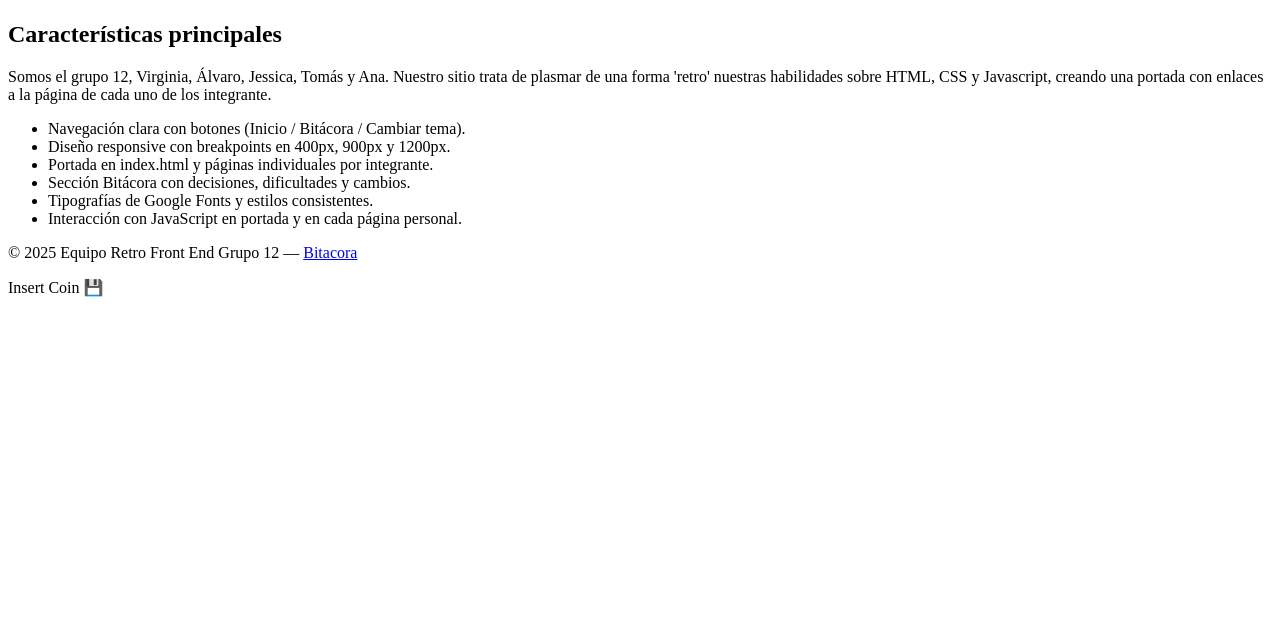
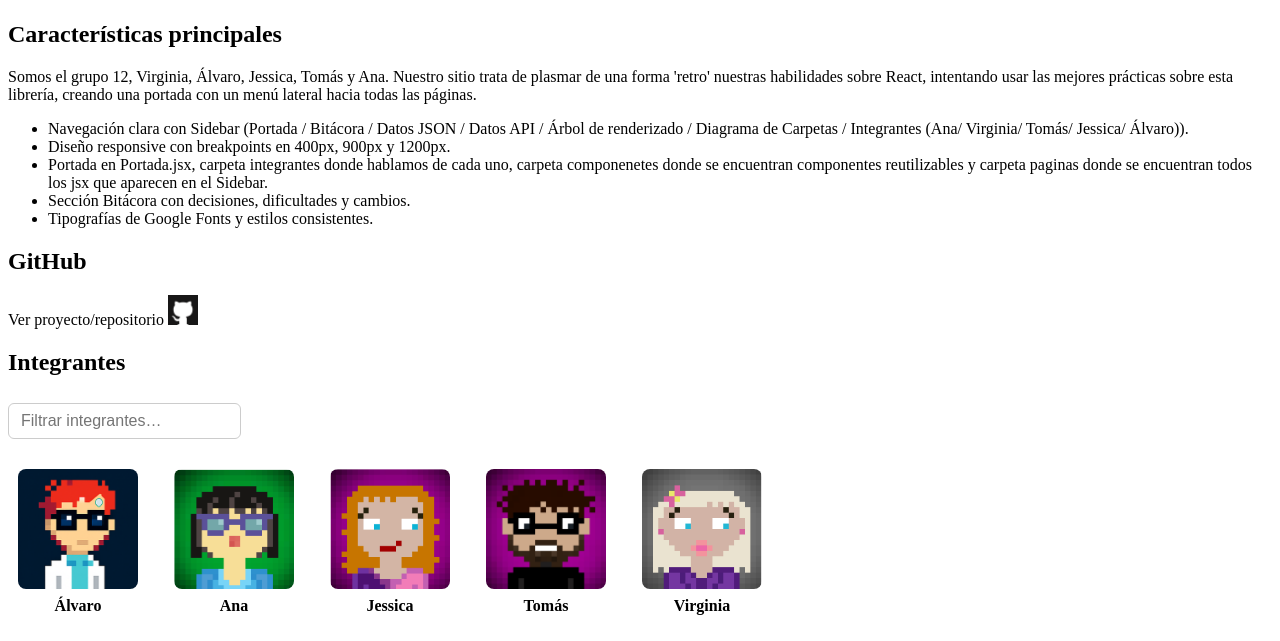
Before and after one commit to Ana-Galvez/TP2-FRONT-END, a React (Vite) app: page / in a window 1280 px wide. Shown: the part 300-941 px from the top of the page. Before the commit the page ends 800 px from the top, so only its background shows below. Built offline with nearby package versions, Linux system fonts and the light colour scheme.

Commit message:
feat: agregado en portada el componente para cada tarjeta y el filtro para el nombre

```diff
--- a/src/componentes/Sidebar.jsx
+++ b/src/componentes/Sidebar.jsx
@@ -14,9 +14,9 @@ const Sidebar = () => {
         <li><Link to="/paginas/diagramacarpetas">Diagrama de carpetas</Link></li>
         <li><Link to="/integrantes/ana">Ana</Link></li>
         <li><Link to="/integrantes/virginia">Virginia</Link></li>
-        <li><Link to="/integrantes/tomas">Tomas</Link></li>
+        <li><Link to="/integrantes/tomas">Tomás</Link></li>
         <li><Link to="/integrantes/jessica">Jessica</Link></li>
-        <li><Link to="/integrantes/alvaro">Alvaro</Link></li>
+        <li><Link to="/integrantes/alvaro">Álvaro</Link></li>
       </ul>
     </div>
   )
--- /dev/null
+++ b/src/componentes/TarjetaIntegrante.jsx
@@ -0,0 +1,33 @@
+import { Link } from "react-router-dom";
+
+const TarjetaIntegrante = ({ nombre, imagen, ruta }) => {
+  return (
+    <Link
+      to={ruta}
+      className="member"
+      style={{
+        display: "flex",
+        flexDirection: "column",
+        alignItems: "center",
+        textDecoration: "none",
+        color: "inherit",
+        margin: "10px",
+      }}
+    >
+      <img
+        src={imagen}
+        alt={nombre}
+        style={{
+          width: "120px",
+          height: "120px",
+          borderRadius: "8px",
+          objectFit: "cover",
+          marginBottom: "8px",
+        }}
+      />
+      <strong>{nombre}</strong>
+    </Link>
+  );
+};
+
+export default TarjetaIntegrante;
--- a/src/paginas/Portada.jsx
+++ b/src/paginas/Portada.jsx
@@ -1,16 +1,42 @@
-import FooterPortada from "../componentes/FooterPortada"
+import imagen from "../assets/icon-github.png";
+import alvaroImg from "../assets/alvaro.png";
+import anaImg from "../assets/ana.PNG";
+import jessicaImg from "../assets/jes.png";
+import tomasImg from "../assets/tomas.png";
+import virginiaImg from "../assets/vir.png";
+import { useState } from "react";
 import HeaderPortadaBitacora from "../componentes/HeaderPortadaBitacora"
 import Sidebar from "../componentes/Sidebar"
+import TarjetaIntegrante from '../componentes/TarjetaIntegrante';
+import FooterPortada from "../componentes/FooterPortada"
 
 const Portada = () => {
     const portadaItems = [
-    "Navegación clara con botones (Inicio / Bitácora / Cambiar tema).",
+    "Navegación clara con Sidebar (Portada / Bitácora / Datos JSON / Datos API / Árbol de renderizado / Diagrama de Carpetas / Integrantes (Ana/ Virginia/ Tomás/ Jessica/ Álvaro)).",
     "Diseño responsive con breakpoints en 400px, 900px y 1200px.",
-    "Portada en index.html y páginas individuales por integrante.",
+    "Portada en Portada.jsx, carpeta integrantes donde hablamos de cada uno, carpeta componenetes donde se encuentran componentes reutilizables y carpeta paginas donde se encuentran todos los jsx que aparecen en el Sidebar.",
     "Sección Bitácora con decisiones, dificultades y cambios.",
     "Tipografías de Google Fonts y estilos consistentes.",
-    "Interacción con JavaScript en portada y en cada página personal.",
   ];
+
+    // Estado del filtro
+  const [filtro, setFiltro] = useState("");
+
+  // Normaliza texto (quita tildes y pasa a minúscula)
+  const normalizar = (texto) =>
+    texto.normalize("NFD").replace(/[\u0300-\u036f]/g, "").toLowerCase();
+
+  const integrantes = [
+    { nombre: "Álvaro", imagen: alvaroImg, ruta: "/integrantes/alvaro" },
+    { nombre: "Ana", imagen: anaImg, ruta: "/integrantes/ana" },
+    { nombre: "Jessica", imagen: jessicaImg, ruta: "/integrantes/jessica" },
+    { nombre: "Tomás", imagen: tomasImg, ruta: "/integrantes/tomas" },
+    { nombre: "Virginia", imagen: virginiaImg, ruta: "/integrantes/virginia" },
+  ];
+
+    const filtrados = integrantes.filter((integrante) =>
+    normalizar(integrante.nombre).startsWith(normalizar(filtro))
+  );
 
   return (
     <>
@@ -18,9 +44,54 @@ const Portada = () => {
     <HeaderPortadaBitacora
       titulo="Proyecto Web - Grupo 12 🎮"
       subtitulo="Características principales"
-      descripcion="Somos el grupo 12, Virginia, Álvaro, Jessica, Tomás y Ana. Nuestro sitio trata de plasmar de una forma 'retro' nuestras habilidades sobre HTML, CSS y Javascript, creando una portada con enlaces a la página de cada uno de los integrante."
+      descripcion="Somos el grupo 12, Virginia, Álvaro, Jessica, Tomás y Ana. Nuestro sitio trata de plasmar de una forma 'retro' nuestras habilidades sobre React, intentando usar las mejores prácticas sobre esta librería, creando una portada con un menú lateral hacia todas las páginas."
       items={portadaItems}
     />
+    <section className="">
+      <h2 className="">GitHub</h2>
+      Ver proyecto/repositorio{" "}
+      <a href="https://github.com/Ana-Galvez/TP2-FRONT-END" target="_blank">
+      <img src={imagen} width="30" />
+      </a>
+    </section>
+
+    <section className="mt-5">
+      <h2>Integrantes</h2>
+
+      <div className="mt-3">
+        <input
+          type="search"
+          placeholder="Filtrar integrantes…"
+          value={filtro}
+          onChange={(e) => setFiltro(e.target.value)}
+          style={{
+            padding: "8px 12px",
+            border: "1px solid #ccc",
+            borderRadius: "6px",
+            fontSize: "1rem",
+            marginTop: "8px",
+          }}
+        />
+      </div>
+
+      <div
+        className="team mt-2"
+        style={{
+          display: "flex",
+          flexWrap: "wrap",
+          gap: "16px",
+          marginTop: "20px",
+        }}
+      >
+        {filtrados.map((integrante) => (
+          <TarjetaIntegrante key={integrante.nombre} {...integrante} />
+        ))}
+
+        {filtrados.length === 0 && (
+          <p style={{ marginTop: "10px" }}>No se encontraron integrantes.</p>
+        )}
+      </div>
+    </section>
     <FooterPortada/>
     </>
   )
```
